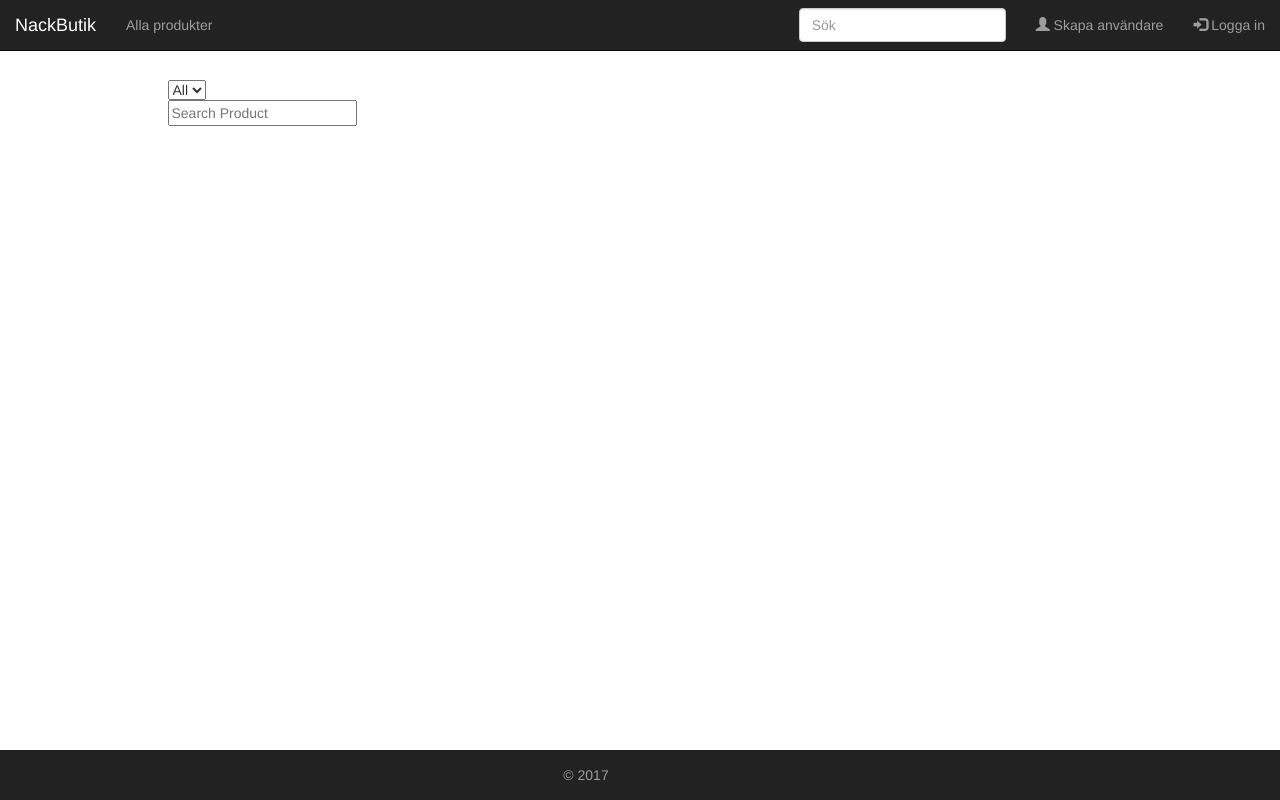
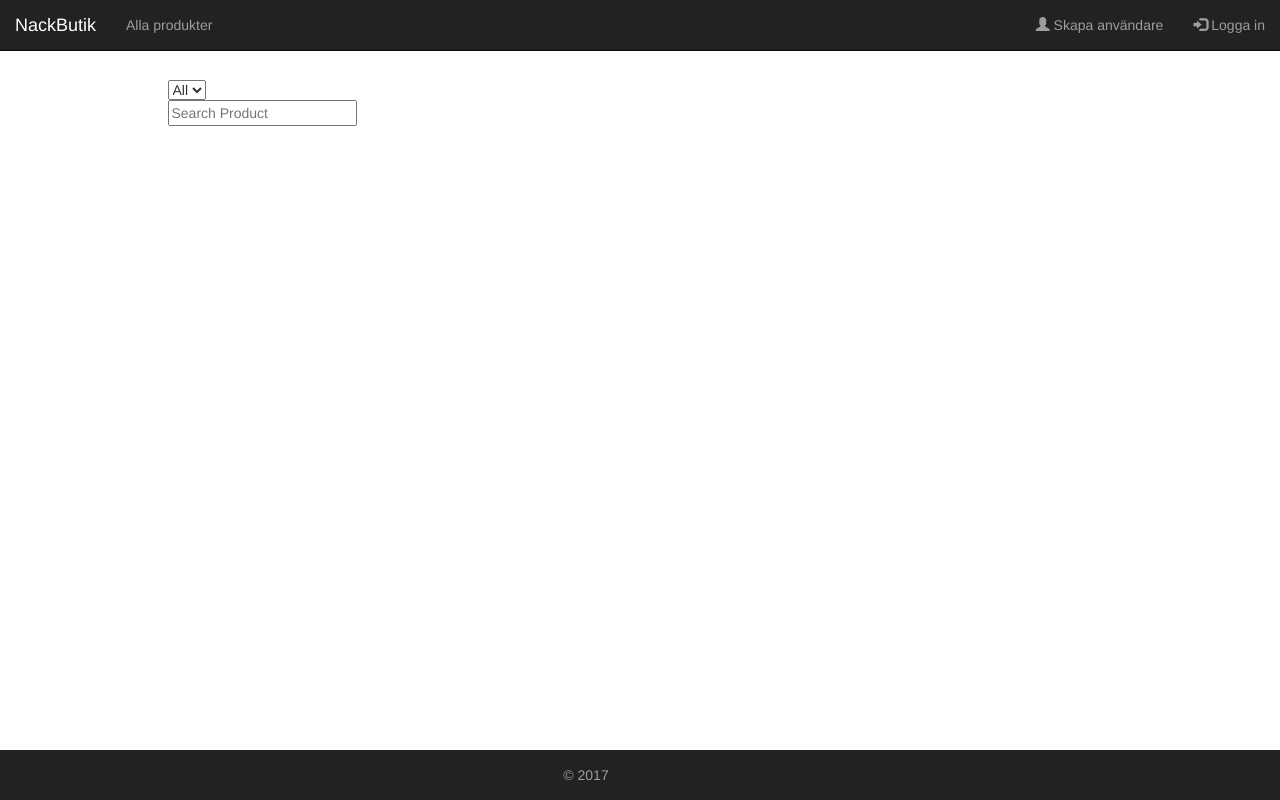
Before and after one commit to averheim/Auktionsframjandet, a website: page index.html in a window 1280 px wide. Drawn offline with nearby package versions, Linux system fonts and the light colour scheme; some packages are replaced by stand-ins of ours; no server answers; a script that the page names is missing.

Commit message:
search in nav deleted

```diff
--- a/index.html
+++ b/index.html
@@ -63,12 +63,6 @@
             <li ng-show="loggedIn"><a ng-click="logOut()" id="logout" href="/"><span class="glyphicon glyphicon-log-in"></span> Logga ut</a></li>
         </ul>
 
-        <form class="navbar-form navbar-right">
-            <div class="form-group">
-                <input ng-model="search" type="text" class="form-control" placeholder="Sök">
-            </div>
-        </form>
-
     </div>
 </nav>
 <div class="container">
```
